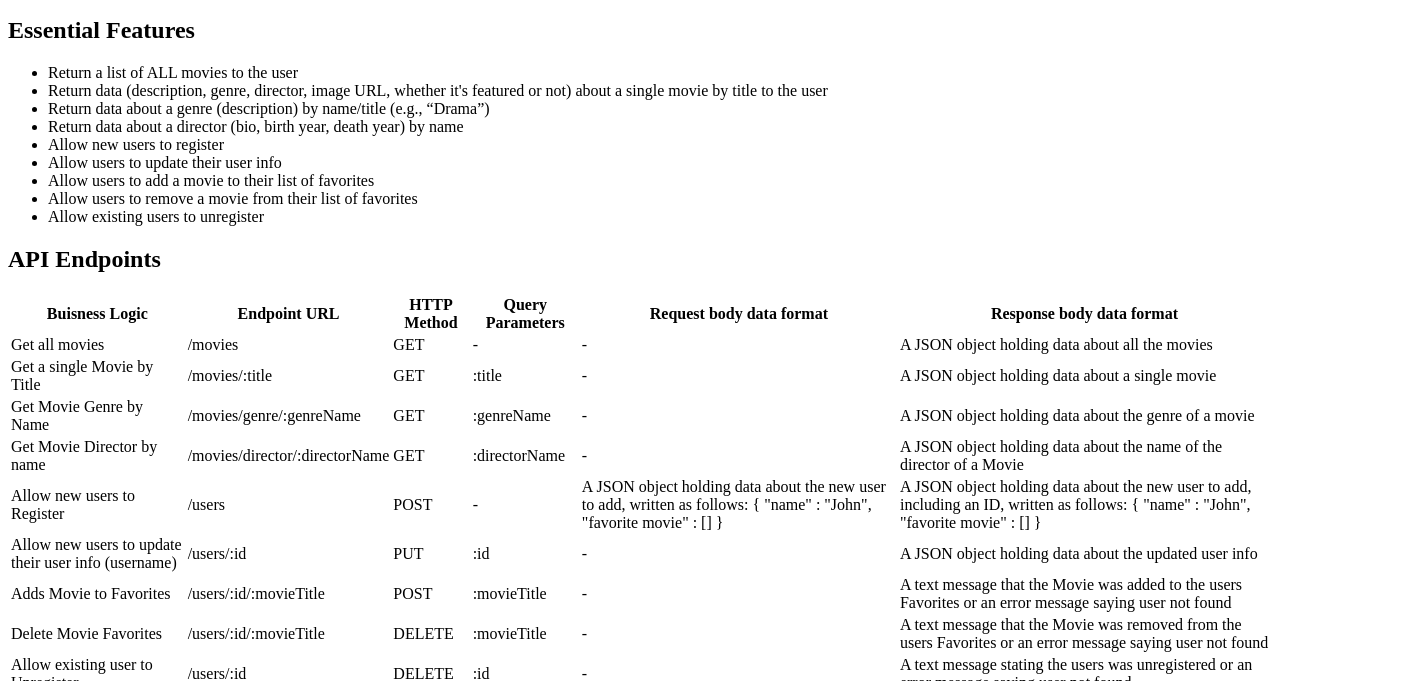
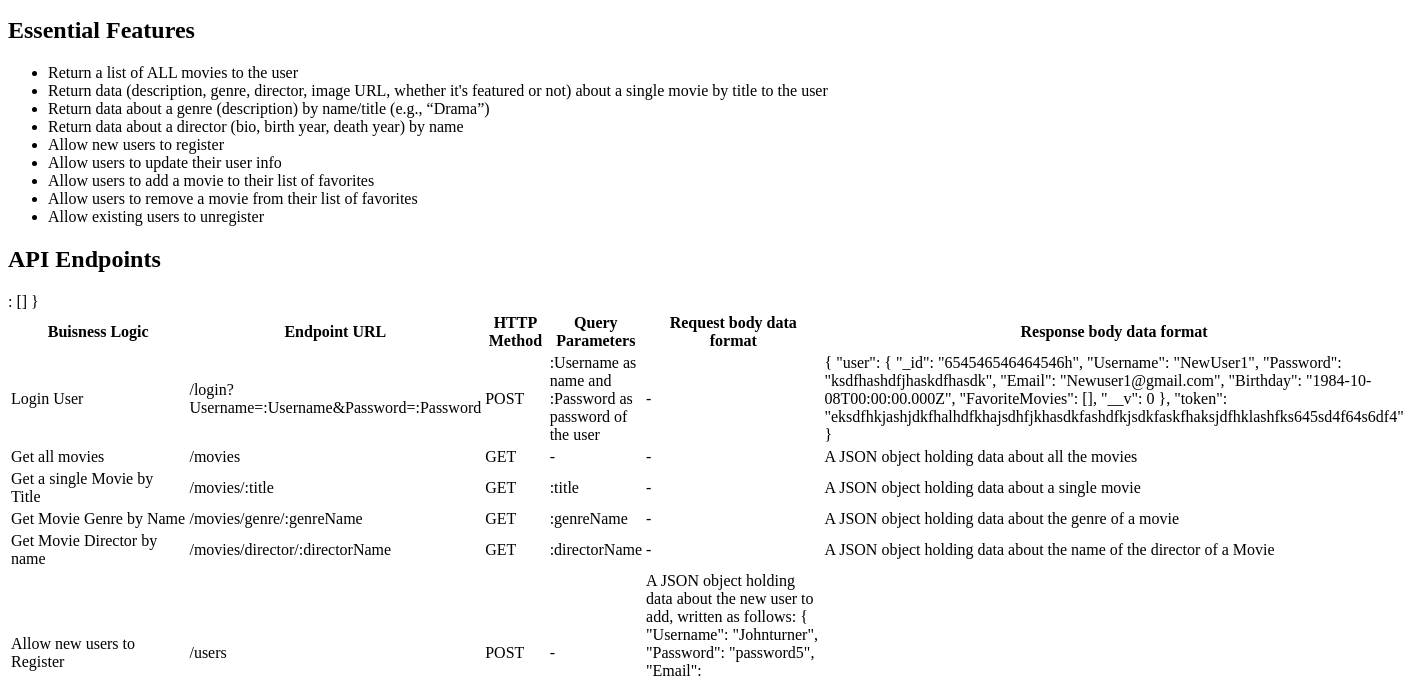
Before and after one commit to JonathanSeife/MyFlix, a website: page public/documentation.html in a window 1280 px wide. Shown: the part 119-800 px from the top of the page, 1407 px wide, since content can reach past the window. Drawn offline with Linux system fonts and the light colour scheme.

Commit message:
added more documentation for endpoints

```diff
--- a/index.js
+++ b/index.js
@@ -13,9 +13,9 @@ const express = require("express"),
 
 app.use(bodyParser.json());
 app.use(morgan("common"));
-app.use(express.static("public"));
 
 const cors = require("cors");
+app.use(express.static("public"));
 app.use(cors());
 
 // Import and use Passport
--- a/public/documentation.html
+++ b/public/documentation.html
@@ -52,6 +52,27 @@
 
       <tbody>
         <tr>
+          <td>Login User</td>
+          <td>/login?Username=:Username&Password=:Password</td>
+          <td>POST</td>
+          <td>:Username as name and :Password as password of the user</td>
+          <td>-</td>
+          <td>
+              {
+                  "user": {
+                      "_id": "654546546464546h",
+                      "Username": "NewUser1",
+                      "Password": "ksdfhashdfjhaskdfhasdk",
+                      "Email": "Newuser1@gmail.com",
+                      "Birthday": "1984-10-08T00:00:00.000Z",
+                      "FavoriteMovies": [],
+                      "__v": 0
+                  },
+                  "token": "eksdfhkjashjdkfhalhdfkhajsdhfjkhasdkfashdfkjsdkfaskfhaksjdfhklashfks645sd4f64s6df4"
+              }
+          </td>
+        </tr>
+        <tr>
           <td>Get all movies</td>
           <td>/movies</td>
           <td>GET</td>
@@ -96,11 +117,23 @@
           <td>-</td>
           <td>
             A JSON object holding data about the new user to add, written as
-            follows: { "name" : "John", "favorite movie" : [] }
+            follows: {
+                        "Username": "Johnturner",
+                        "Password": "password5",
+                        "Email": "johnturner1@gmail.com",
+                        "Birthday": "1984-10-19",
+                      }
+              </td>
+          </tr> : [] }
           </td>
           <td>
             A JSON object holding data about the new user to add, including an
-            ID, written as follows: { "name" : "John", "favorite movie" : [] }
+            ID, written as follows: {
+              "Username": "Johnturner",
+              "Password": "password5",
+              "Email": "johnturner1@gmail.com",
+              "Birthday": "1984-10-19",
+            }
           </td>
         </tr>
 
```
